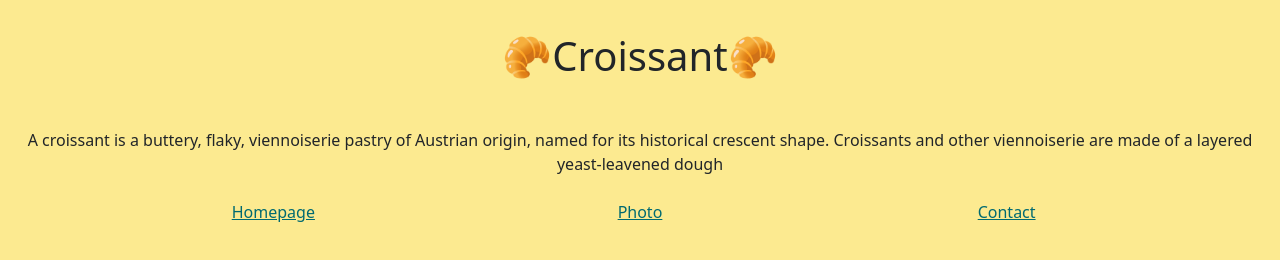
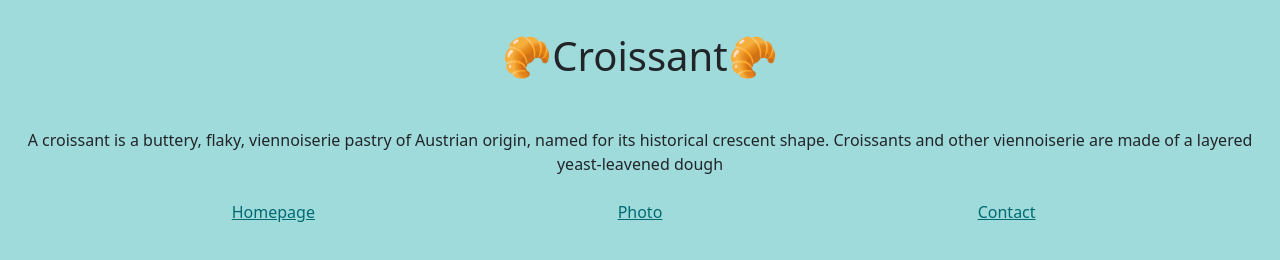
Before and after one commit to Medusa153/Croissant-page, a plain HTML site: page index.html in a window 1280 px wide. Drawn offline with nearby package versions, Linux system fonts and the light colour scheme.

Commit message:
background colour change

```diff
--- a/css/styles.css
+++ b/css/styles.css
@@ -1,5 +1,5 @@
 body {
-  background: #fcea90;
+  background: #a0dbdb;
 }
 
 h1,
```
